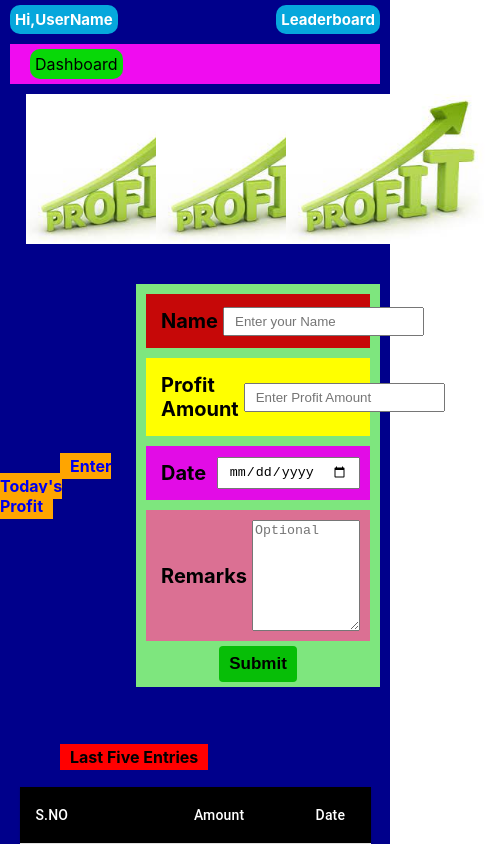
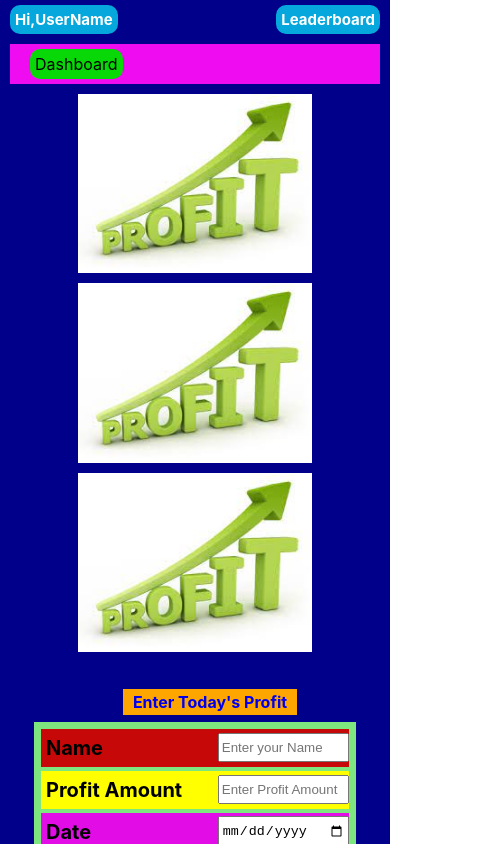
Before and after one commit to E-Cell-IITP/StartIn-Registration, a React (Create React App) app in the folder ecell_project/: page /todayprofit in a window 390 px wide. Shown: the top 844 px of the page, 486 px wide, since content can reach past the window. Built offline with nearby package versions, Linux system fonts and the light colour scheme.

Commit message:
responsive feature added

```diff
--- a/ecell_project/src/components1/Datatable.js
+++ b/ecell_project/src/components1/Datatable.js
@@ -35,7 +35,7 @@ const StyledTableRow = styled(TableRow)(({ theme }) => ({
 
 
 const Datatable = ({rows}) => {
-  console.log(rows);
+  // console.log(rows);
   let ct=1;
   return (
     <div className='headtable'>
@@ -53,6 +53,7 @@ const Datatable = ({rows}) => {
         </TableHead>
         <TableBody>
           {rows.map((row) => (
+
             <StyledTableRow key={row.sno}>
               <StyledTableCell component="th" scope="row">
                 {ct++}
@@ -62,6 +63,7 @@ const Datatable = ({rows}) => {
               <StyledTableCell align="right">{row.timeofentry}</StyledTableCell>
               <StyledTableCell align="right">{row.name}</StyledTableCell>
             </StyledTableRow>
+
           ))}
         </TableBody>
       </Table>
--- a/ecell_project/src/components1/Todayprofit.js
+++ b/ecell_project/src/components1/Todayprofit.js
@@ -11,7 +11,6 @@ import Dashboard1 from './Dashboard1';
 
 
 const Todayprofit = ({rows,createData,setRows}) => {
-
 
     const [personname,setPersonname]=useState("");
     const [profitamount,setProfitamount]=useState("");
--- a/ecell_project/src/components1/dashboard1.css
+++ b/ecell_project/src/components1/dashboard1.css
@@ -1,11 +1,13 @@
 *{
     margin: 0px;
+    margin-right: 0px;
+    padding-right: 0;
 }
 .topp{
     background-color: darkblue;
     margin: 0;
     /* margin-bottom: 30px; */
-    height: 200vh;
+    /* height: 200vh; */
 }
 
 .topheading{
@@ -52,22 +54,40 @@
 }
 
 .pic{
-    height: 150px;
+    height: auto;
     width: 100%;
     /* background-color: red; */
     display: flex;
-    /* flex-direction: row; */
+    flex-direction: row;
+    align-items: center;
+    /* text-align: center; */
     justify-content: space-around;
-
 }
 .p1{
-    /* background-color: white; */
-    width: 20%;
-    height: inherit;
+    background-color: white;
+    width: 26%;
+    /* height: inherit; */
 }
 .p1 img{
-    height: inherit;
+    height: auto;
+    width: 100%;
+
+    /* height: inherit; */
 }
+@media only screen and (max-width: 1000px) {
+    .pic {
+        display: flex;
+        flex-direction: column;
+    }
+    .p1{
+        margin-bottom: 10px;
+        width: 60%;
+    }
+    .p1 img{
+        width: 100%;
+    }
+  }
+
 .todayprofit{
     width: 100%;
     height: auto;
@@ -77,6 +97,7 @@
 
     align-items: center;
     display: flex;
+    flex-direction: column;
 }
 .today{
     background-color: orange;
--- a/ecell_project/src/components1/datatable.css
+++ b/ecell_project/src/components1/datatable.css
@@ -3,7 +3,9 @@
     /* width: 100px; */
     width: 90% !important;
     margin-top: 10px;
-    overflow: hidden !important;
+    margin-bottom: 30px;
+    /* overflow:auto; */
+    overflow-y: hidden;
     border-radius: 0 !important;
 }
 .headtable{
--- a/ecell_project/src/components1/todayprofit.css
+++ b/ecell_project/src/components1/todayprofit.css
@@ -1,3 +1,8 @@
+*{
+    margin-right: 0;
+    padding-right: 0;
+}
+
 .todaycont{
     width: 60%;
     height: auto;
@@ -22,25 +27,36 @@
 .namee{
     font-weight: bold;
     font-size: 20px;
-    padding: 5px;
+    padding: 5px ;
 }
 .namebox{
-    padding: 5px 10px;
+    padding: 5px 2px;
 }
 .comm{
-    margin: 5px;
+    margin: 2px ;
     /* justify-content: ; */
     align-items: center;
     justify-content: space-between;
-    padding: 10px;
+    padding: 2px 0px;
    display: flex;
     /* background-color: orange; */
 
 }
 .boxx{
     /* text-align: right; */
+    width: 30%;
     align-items: right;
 }
+@media only screen and (max-width: 1000px) {
+    .todaycont{
+        width: 80%;
+    }
+    .boxx{
+        /* text-align: right; */
+        width: 40%;
+        align-items: right;
+    }
+  }
 .submitting{
     align-items: center;
     text-align: center;
```
